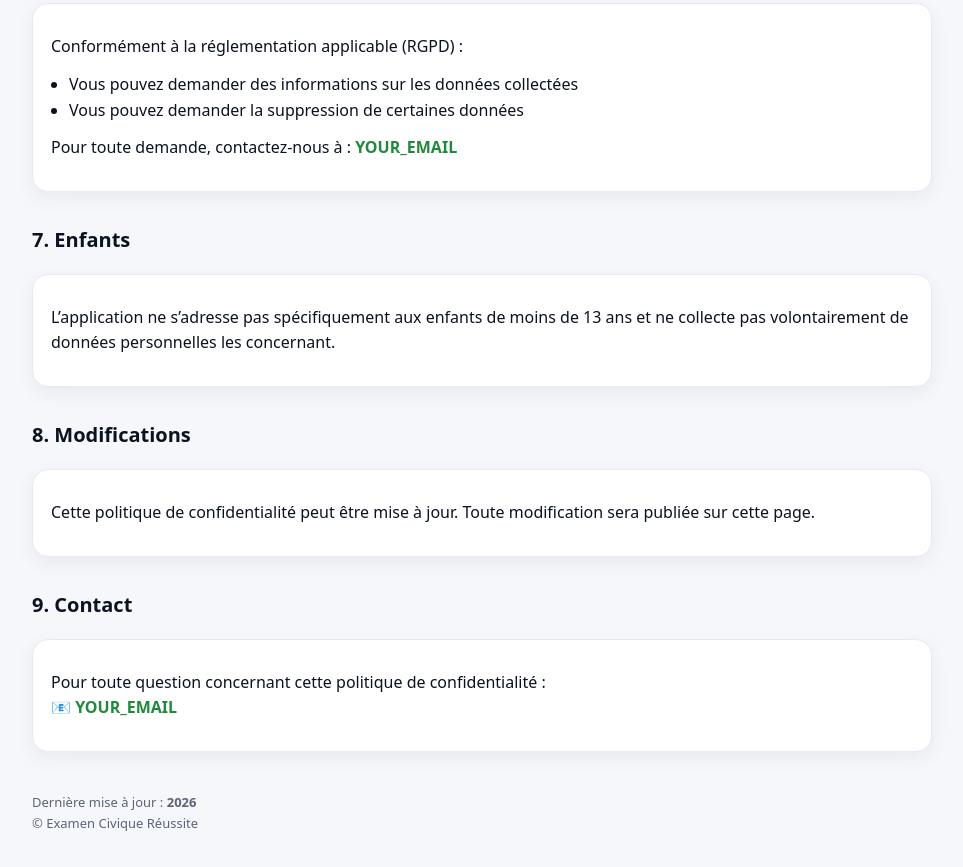
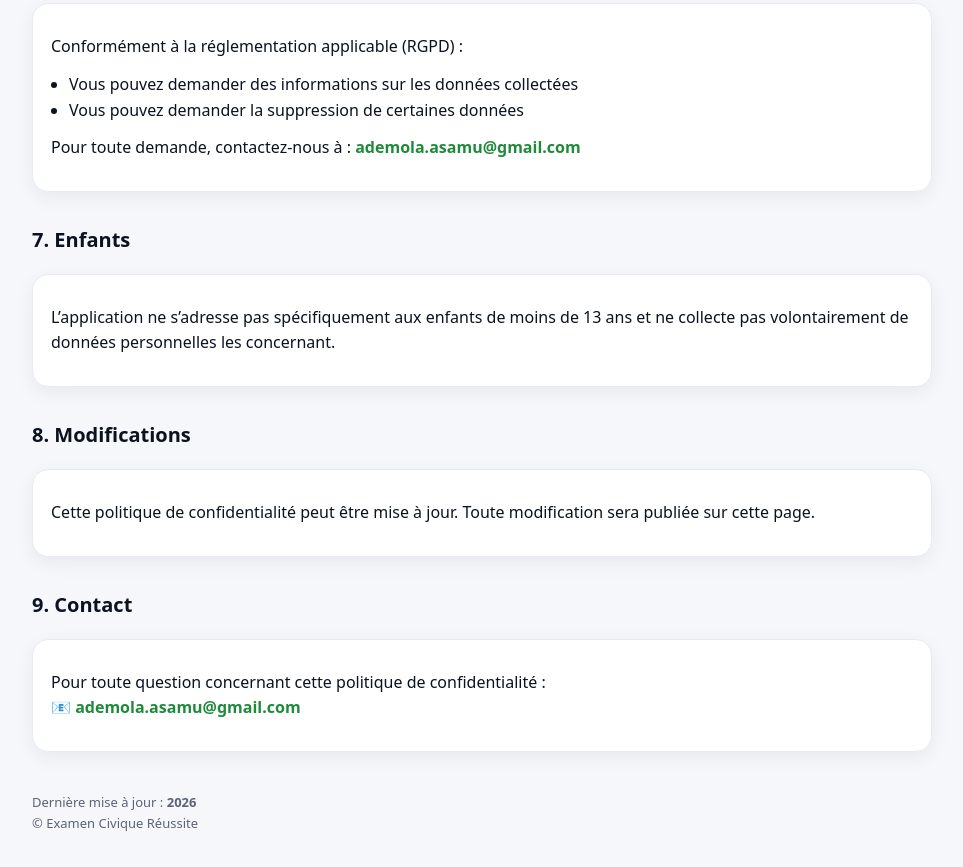
Before and after one commit to AdemolaAsamu/examen-civique-reussite, a plain HTML site: page privacy.html in a window 1280 px wide. Shown: the part 1752-2619 px from the top of the page, without its empty margins (158-1121 px from the left). Drawn offline with Linux system fonts and the light colour scheme.

Commit message:
Update contact email in privacy.html

```diff
--- a/privacy.html
+++ b/privacy.html
@@ -133,7 +133,7 @@
     </ul>
     <p>
       Pour toute demande, contactez-nous à :
-      <a href="mailto:YOUR_EMAIL">YOUR_EMAIL</a>
+      <a href="mailto:YOUR_EMAIL">ademola.asamu@gmail.com</a>
     </p>
   </div>
 
@@ -158,7 +158,7 @@
     <p>
       Pour toute question concernant cette politique de confidentialité :
       <br />
-      📧 <a href="mailto:YOUR_EMAIL">YOUR_EMAIL</a>
+      📧 <a href="mailto:YOUR_EMAIL">ademola.asamu@gmail.com</a>
     </p>
   </div>
 
```
